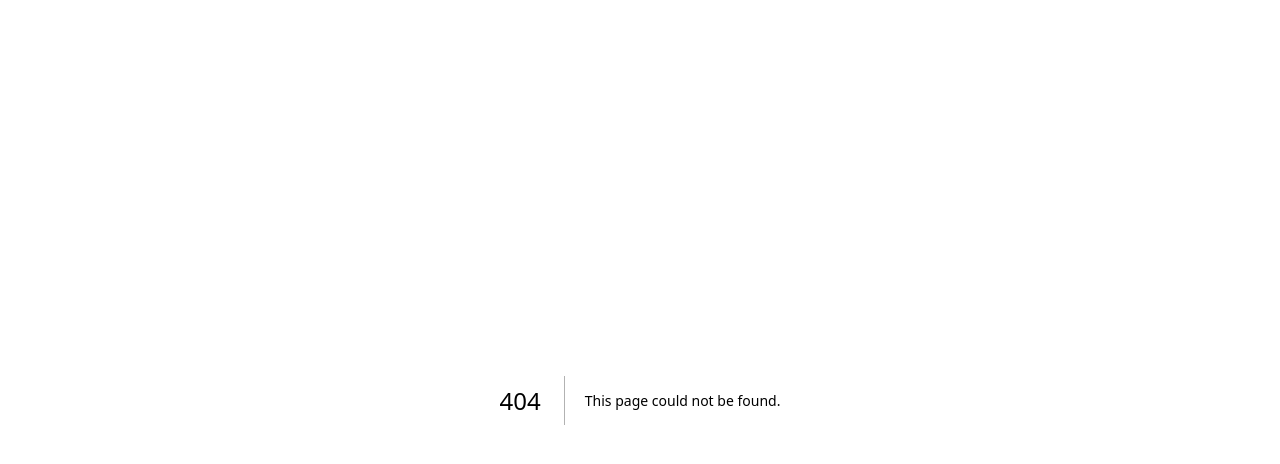
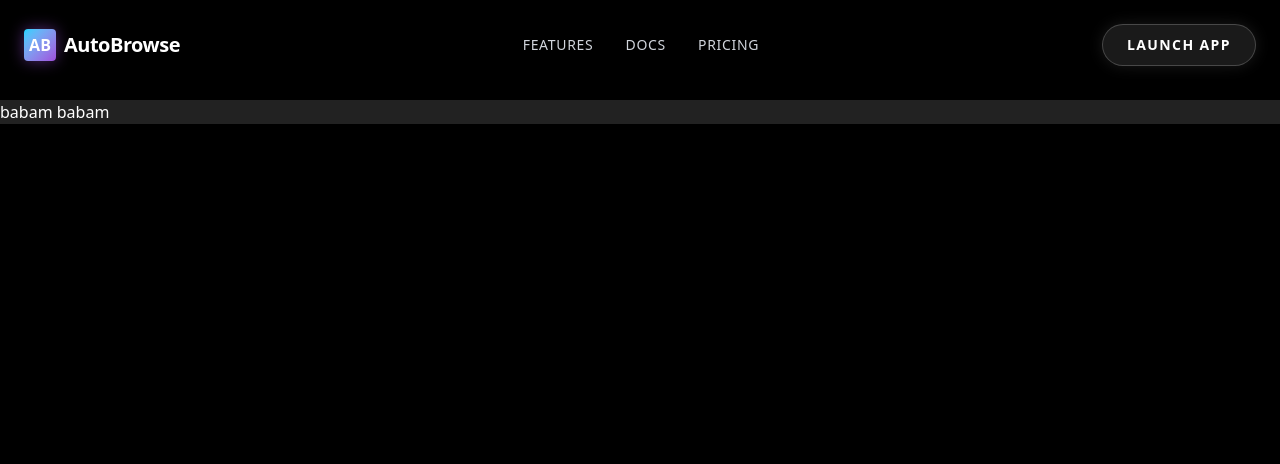
Before and after one commit to AdityaRaghav0112/AutoBrowse, a Next.js app: page /docs in a window 1280 px wide. Before the commit this address had no page. Shown: the top 464 px of the page. Built offline with nearby package versions, Linux system fonts and the light colour scheme.

Commit message:
fixed the layout and added some pages

```diff
--- a/app/components/Features.tsx
+++ b/app/components/Features.tsx
@@ -38,7 +38,7 @@ export default function Features() {
   ];
 
   return (
-    <section className="px-4 relative z-10 bg-gradient-to-t from-black via-black/90 to-transparent min-h-screen flex items-center">
+    <section id="features" className="px-4 relative z-10 bg-gradient-to-t from-black via-black/90 to-transparent min-h-screen flex items-center">
       <div className="max-w-6xl mx-auto w-full">
         <div className="text-center mb-16">
           <motion.h2
--- a/app/components/Header.tsx
+++ b/app/components/Header.tsx
@@ -1,19 +1,39 @@
 "use client";
 import Link from 'next/link';
+import { useRouter } from 'next/navigation';
 import React, { useState, useEffect } from 'react';
 import { motion } from 'framer-motion';
 
 export default function Header() {
   const [scrolled, setScrolled] = useState(false);
+  const router = useRouter();
 
   useEffect(() => {
     const handleScroll = () => {
       setScrolled(window.scrollY > 50);
     };
-
     window.addEventListener("scroll", handleScroll);
     return () => window.removeEventListener("scroll", handleScroll);
   }, []);
+
+  const handleNavClick = (
+    e: React.MouseEvent<HTMLAnchorElement>,
+    item: string
+  ) => {
+    if (item === "Features") {
+      e.preventDefault();
+
+      // If already on home page, just scroll
+      const featuresSection = document.getElementById("features");
+      if (featuresSection) {
+        featuresSection.scrollIntoView({ behavior: "smooth" });
+      } else {
+        // Navigate to home first, then scroll after load
+        router.push("/#features");
+      }
+    }
+    // For all other items, Link handles routing normally
+  };
 
   return (
     <motion.header
@@ -27,19 +47,19 @@ export default function Header() {
       }`}
     >
       <div className="max-w-7xl mx-auto px-6 flex items-center justify-between">
-        <div className="flex items-center gap-2">
-          {/* Logo element */}
+        <Link href="/" onClick={()=> window.scrollTo({ top: 0, behavior: "smooth" })} className="flex items-center gap-2 cursor-default">
           <div className="w-8 h-8 rounded bg-gradient-to-br from-brand-blue to-brand-purple flex items-center justify-center font-bold text-white shadow-[0_0_15px_rgba(157,78,221,0.5)]">
-            N
+            AB
           </div>
           <span className="font-bold text-xl tracking-tight text-white">AutoBrowse</span>
-        </div>
+        </Link>
 
         <nav className="hidden md:flex items-center gap-8">
-          {['Features', 'Demo', 'Pricing'].map((item) => (
+          {['Features', 'Docs', 'Pricing'].map((item) => (
             <Link
               key={item}
-              href={`/${item.toLowerCase()}`}
+              href={item === "Features" ? "/#features" : `/${item.toLowerCase()}`}
+              onClick={(e) => handleNavClick(e, item)}
               className="text-sm font-medium text-gray-300 hover:text-white transition-colors relative group tracking-wider uppercase"
             >
               {item}
@@ -52,7 +72,6 @@ export default function Header() {
           Launch App
         </button>
 
-        {/* Mobile menu toggle */}
         <button className="md:hidden text-white/80 hover:text-white">
           <svg xmlns="http://www.w3.org/2000/svg" width="24" height="24" viewBox="0 0 24 24" fill="none" stroke="currentColor" strokeWidth="2" strokeLinecap="round" strokeLinejoin="round"><line x1="4" y1="12" x2="20" y2="12"></line><line x1="4" y1="6" x2="20" y2="6"></line><line x1="4" y1="18" x2="20" y2="18"></line></svg>
         </button>
--- a/app/components/Use.tsx
+++ b/app/components/Use.tsx
@@ -31,6 +31,7 @@ export default function Use() {
       console.error("Failed to run browser-use:", error);
     } finally {
       setIsLoading(false);
+      setPrompt("");
       // Optional: Clear or leave prompt, depending on UX. Leaving it for now.
     }
   };
--- /dev/null
+++ b/app/docs/page.tsx
@@ -0,0 +1,11 @@
+import React from 'react'
+
+const page = () => {
+  return (
+    <div className='flex items-center justify-center w-full'>
+      <div className='mt-25 z-10 min-h-vw w-7xl bg-[#222222]'>babam babam</div>
+    </div>
+  )
+}
+
+export default page
--- a/app/layout.tsx
+++ b/app/layout.tsx
@@ -1,6 +1,7 @@
 import type { Metadata } from "next";
 import { Geist, Geist_Mono } from "next/font/google";
 import "./globals.css";
+import Header from "./components/Header";
 
 const geistSans = Geist({
   variable: "--font-geist-sans",
@@ -28,6 +29,9 @@ export default function RootLayout({
       className={`${geistSans.variable} ${geistMono.variable} dark antialiased`}
     >
       <body className="bg-black text-white selection:bg-brand-purple/30 selection:text-white">
+      <div className="absolute top-0 w-full z-50">
+                <Header />
+              </div>
         {children}
       </body>
     </html>
--- a/app/page.tsx
+++ b/app/page.tsx
@@ -7,16 +7,16 @@ import Use from "./components/Use";
 
 export default function Home() {
   return (
-    <main className="relative min-h-screen">
+    <main className="relative min-h-screen overflow-x-hidden">
       {/* 3D Background Fixed at the back */}
       <div className="fixed inset-0 w-full h-full -z-10 pointer-events-none">
         <Scene />
       </div>
 
       <div className="relative z-10 w-full">
-        <div className="absolute top-0 w-full z-50">
+        {/* <div className="absolute top-0 w-full z-50">
           <Header />
-        </div>
+        </div> */}
 
         <Hero />
         <Use/>
--- /dev/null
+++ b/app/pricing/page.tsx
@@ -0,0 +1,11 @@
+import React from 'react'
+
+const page = () => {
+  return (
+    <div className='flex items-center justify-center w-full'>
+      <div className='mt-25 z-10 min-h-vw w-7xl'>This is pricing page</div>
+    </div>
+  )
+}
+
+export default page
```
